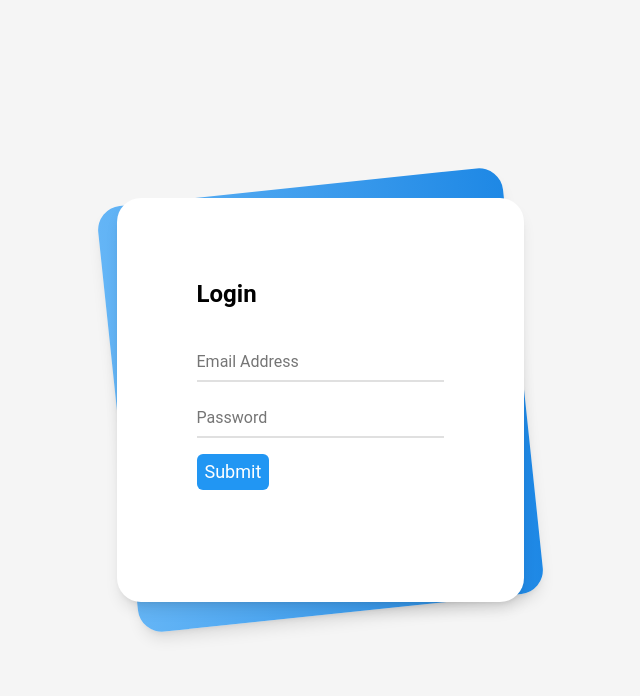
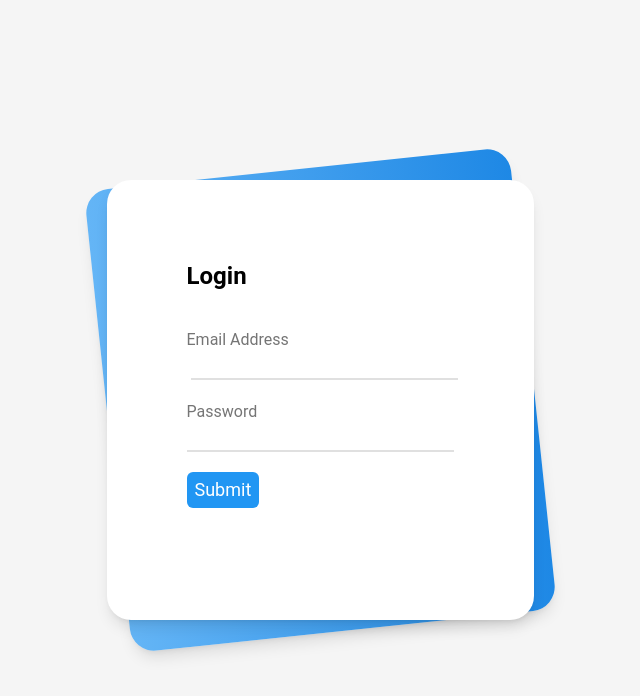
Before and after one commit to mohdaman7/E-Commerce, a React (Vite) app: page /login in a window 1280 px wide. Shown: the top 696 px of the page, without its empty margins (320-960 px from the left). Built offline with nearby package versions, Linux system fonts and the light colour scheme.

Commit message:
login validation

```diff
--- a/src/pages/Login.jsx
+++ b/src/pages/Login.jsx
@@ -1,13 +1,46 @@
-import React from 'react'
+import React, { useState } from "react";
 
 function Login() {
+  const [email, setEmail] = useState("");
+  const [password, setPassword] = useState("");
+  const [errors, setErrors] = useState([]);
+
+  const handleSubmit = (event) => {
+    event.preventDefault();
+    const errors = validate();
+    setErrors(errors);
+    if (Object.keys(errors).length === 0) {
+      alert("Done");
+    }
+  };
+
+  const validate = () => {
+    const error = {};
+
+    if (!email) {
+      error.email = "Email is Required";
+    } else if (!/\S+@\S+\.\S+/.test(email)) {
+      error.email = "Email not Matched";
+    } else {
+      error.email = "";
+    }
+
+    if (!password) {
+      error.password = "Password is Required";
+    } else if (password.length < 8) {
+      error.password = "Password not Matched";
+    } else {
+      error.password = "";
+    }
+
+    return error;
+  };
+
   return (
     <div>
       <div className="min-h-screen bg-gray-100 py-6 flex flex-col justify-center sm:py-12">
         <div className="relative py-3 sm:max-w-xl sm:mx-auto">
-        <div
-          className="absolute inset-0 bg-gradient-to-r from-blue-300 to-blue-600 shadow-lg transform -skew-y-6 sm:skew-y-0 sm:-rotate-6 sm:rounded-3xl"
-        />
+          <div className="absolute inset-0 bg-gradient-to-r from-blue-300 to-blue-600 shadow-lg transform -skew-y-6 sm:skew-y-0 sm:-rotate-6 sm:rounded-3xl" />
           <div className="relative px-4 py-10 bg-white shadow-lg sm:rounded-3xl sm:p-20">
             <div className="max-w-md mx-auto">
               <div>
@@ -15,18 +48,25 @@ function Login() {
               </div>
               <div className="divide-y divide-gray-200">
                 <div className="py-8 text-base leading-6 space-y-4 text-gray-700 sm:text-lg sm:leading-7">
+                  <form onSubmit={handleSubmit}>
                     <div className="relative">
                       <input
                         autoComplete="off"
                         id="email"
                         name="email"
                         type="text"
-                    className="peer placeholder-transparent h-10 w-full border-b-2 border-gray-300 text-gray-900 focus:outline-none focus:border-rose-600"
+                        onChange={(e) => {
+                          setEmail(e.target.value);
+                        }}
+                        className="peer placeholder-transparent h-10 w-full border-b-2 border-gray-300 text-gray-900 focus:outline-none focus:border-rose-600 m-4 ml-1"
                         placeholder="Email address"
                       />
+                      {errors.email && (
+                        <div className="text-red-500 text-sm pb-3">{errors.email}</div>
+                      )}
                       <label
                         htmlFor="email"
-                    className="absolute left-0 -top-3.5 text-gray-600 text-sm peer-placeholder-shown:text-base peer-placeholder-shown:text-gray-440 peer-placeholder-shown:top-2 transition-all peer-focus:-top-3.5 peer-focus:text-gray-600 peer-focus:text-sm"
+                        className="absolute left-0 -top-3.5 text-gray-600 text-sm peer-placeholder-shown:text-base peer-placeholder-shown:text-gray-440 peer-placeholder-shown:top-1 transition-all peer-focus:-top-3.5 peer-focus:text-gray-600 peer-focus:text-sm"
                       >
                         Email Address
                       </label>
@@ -37,20 +77,28 @@ function Login() {
                         id="password"
                         name="password"
                         type="password"
-                    className="peer placeholder-transparent h-10 w-full border-b-2 border-gray-300 text-gray-900 focus:outline-none focus:border-rose-600"
+                        onChange={(e) => {
+                          setPassword(e.target.value);
+                        }}
+                        className="peer placeholder-transparent h-10 w-full border-b-2 border-gray-300 text-gray-900 focus:outline-none focus:border-rose-600 mt-4"
                         placeholder="Password"
                       />
+                      {errors.password && (
+                        <div className="text-red-500 text-sm">{errors.password}</div>
+                      )}
                       <label
                         htmlFor="password"
-                    className="absolute left-0 -top-3.5 text-gray-600 text-sm peer-placeholder-shown:text-base peer-placeholder-shown:text-gray-440 peer-placeholder-shown:top-2 transition-all peer-focus:-top-3.5 peer-focus:text-gray-600 peer-focus:text-sm"
+                        className="absolute left-0 -top-3.5 text-gray-600 text-sm peer-placeholder-shown:text-base peer-placeholder-shown:text-gray-440 peer-placeholder-shown:top-1 transition-all peer-focus:-top-3.5 peer-focus:text-gray-600 peer-focus:text-sm "
                       >
                         Password
                       </label>
                     </div>
                     <div className="relative">
-                  <button className="bg-blue-500 text-white rounded-md px-2 py-1">
+                      <button className="bg-blue-500 text-white rounded-md px-2 py-1 mt-5">
                         Submit
                       </button>
+                    </div>
+                  </form>
                 </div>
               </div>
             </div>
@@ -58,8 +106,7 @@ function Login() {
         </div>
       </div>
     </div>
-    </div>
-  )
+  );
 }
 
-export default Login
+export default Login;
```
Lines whose indentation alone changed are shown as unchanged.
